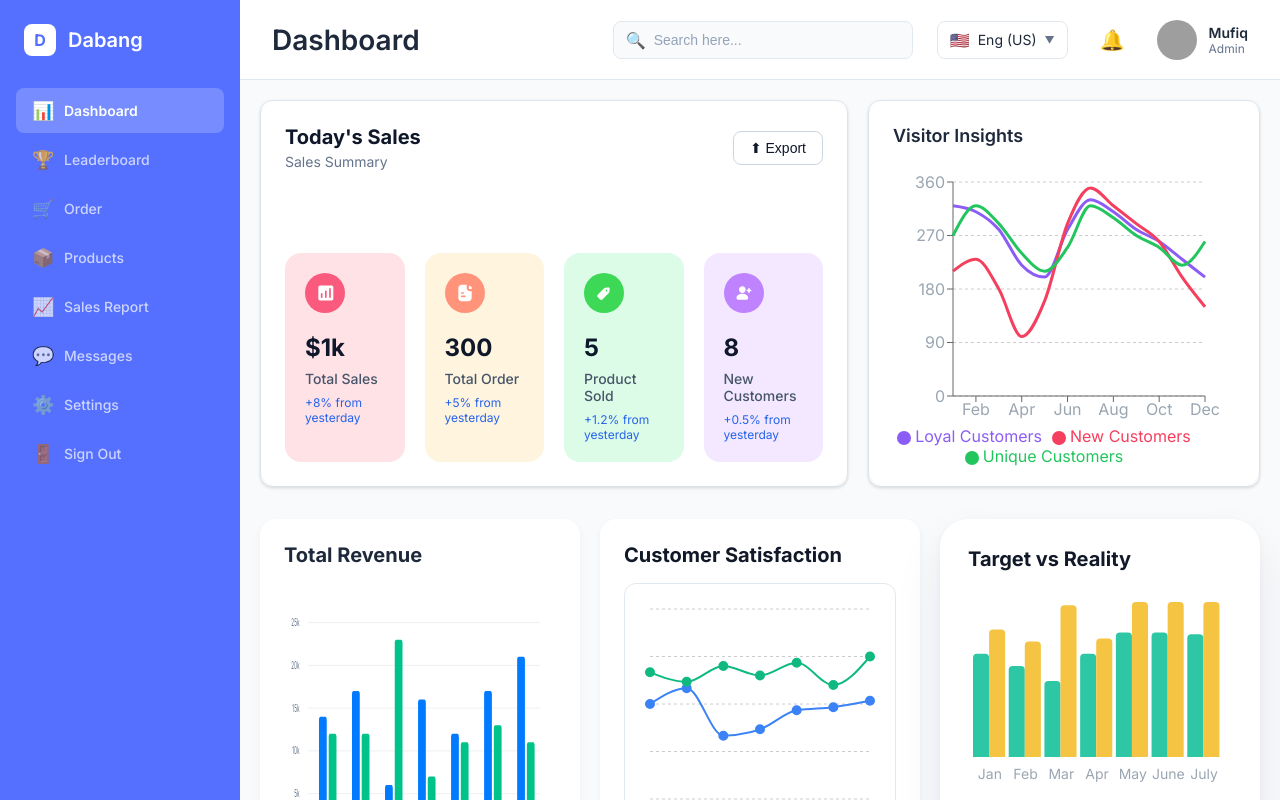
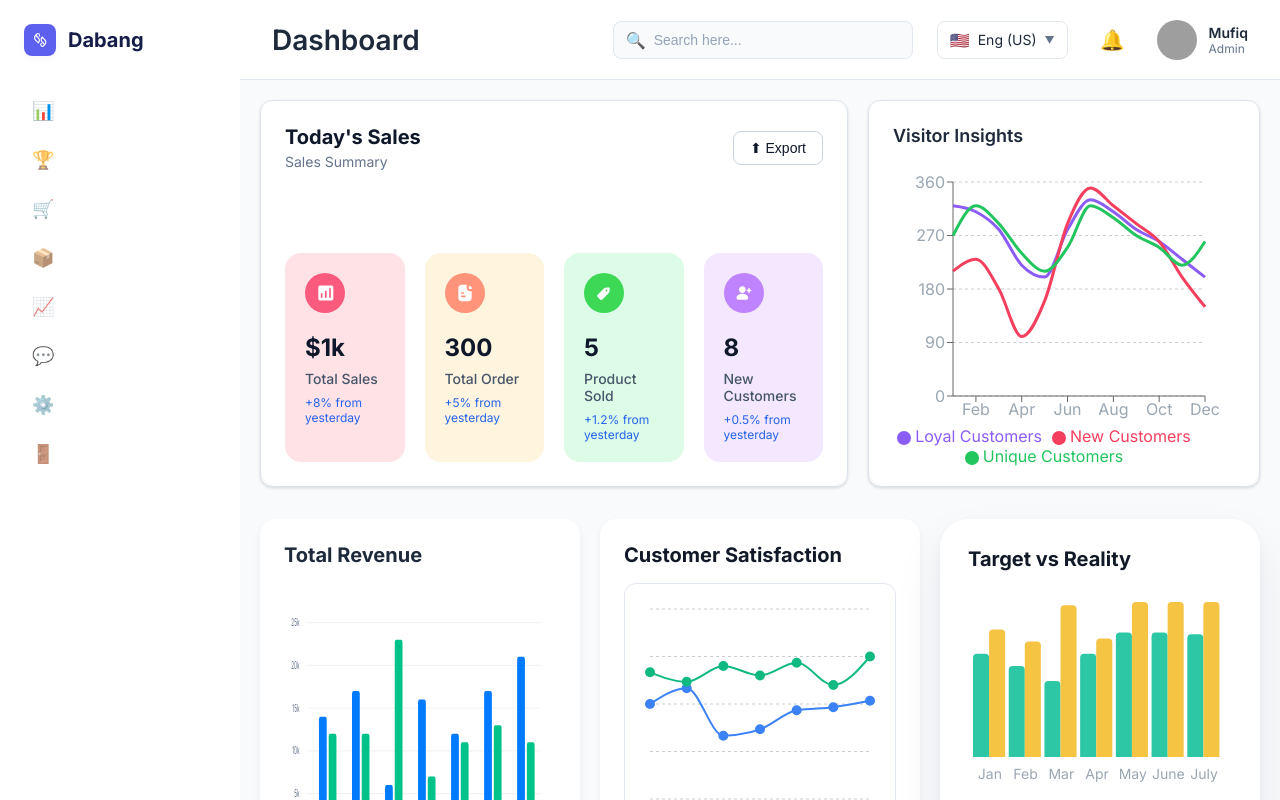
Before and after one commit to PiyushGhavghave/React-CRA-starter-template, a React (Create React App) app: page / in a window 1280 px wide. Built offline with nearby package versions, Linux system fonts and the light colour scheme; grey boxes are pictures that could not be loaded.

Commit message:
fixed: sidebar logo

```diff
--- a/src/components/Sidebar.css
+++ b/src/components/Sidebar.css
@@ -1,6 +1,6 @@
 .sidebar {
   width: 240px;
-  background-color: #5570FF;
+  background-color: #FFFFFF;
   padding: 24px 0;
   display: flex;
   flex-direction: column;
@@ -17,23 +17,20 @@
   gap: 12px;
 }
 
-.logo-icon {
+
+.logo-img {
   width: 32px;
   height: 32px;
-  background-color: white;
+  object-fit: contain;
   border-radius: 8px;
-  display: flex;
-  align-items: center;
-  justify-content: center;
-  font-weight: 700;
-  font-size: 16px;
-  color: #5570FF;
+  background: white;
+  box-shadow: 0 2px 8px rgba(0,0,0,0.04);
 }
 
 .logo-text {
-  color: white;
+  color: #151D48;
   font-size: 20px;
-  font-weight: 600;
+  font-weight: 800;
 }
 
 .sidebar-nav {
--- a/src/components/Sidebar.js
+++ b/src/components/Sidebar.js
@@ -1,5 +1,6 @@
 import React from 'react';
 import './Sidebar.css';
+import DummyLogo from '../assets/icons/dummy logo.svg';
 
 const Sidebar = () => {
   const menuItems = [
@@ -16,10 +17,10 @@ const Sidebar = () => {
   return (
     <div className="sidebar">
       <div className="sidebar-header">
-        <div className="logo">
-          <div className="logo-icon">D</div>
-          <span className="logo-text">Dabang</span>
-        </div>
+          <div className="logo">
+            <img src={DummyLogo} alt="Logo" className="logo-img" />
+            <span className="logo-text">Dabang</span>
+          </div>
       </div>
       <nav className="sidebar-nav">
         {menuItems.map((item) => (
```
Also changed, not shown: src/assets/icons/dummy logo.svg (added).
